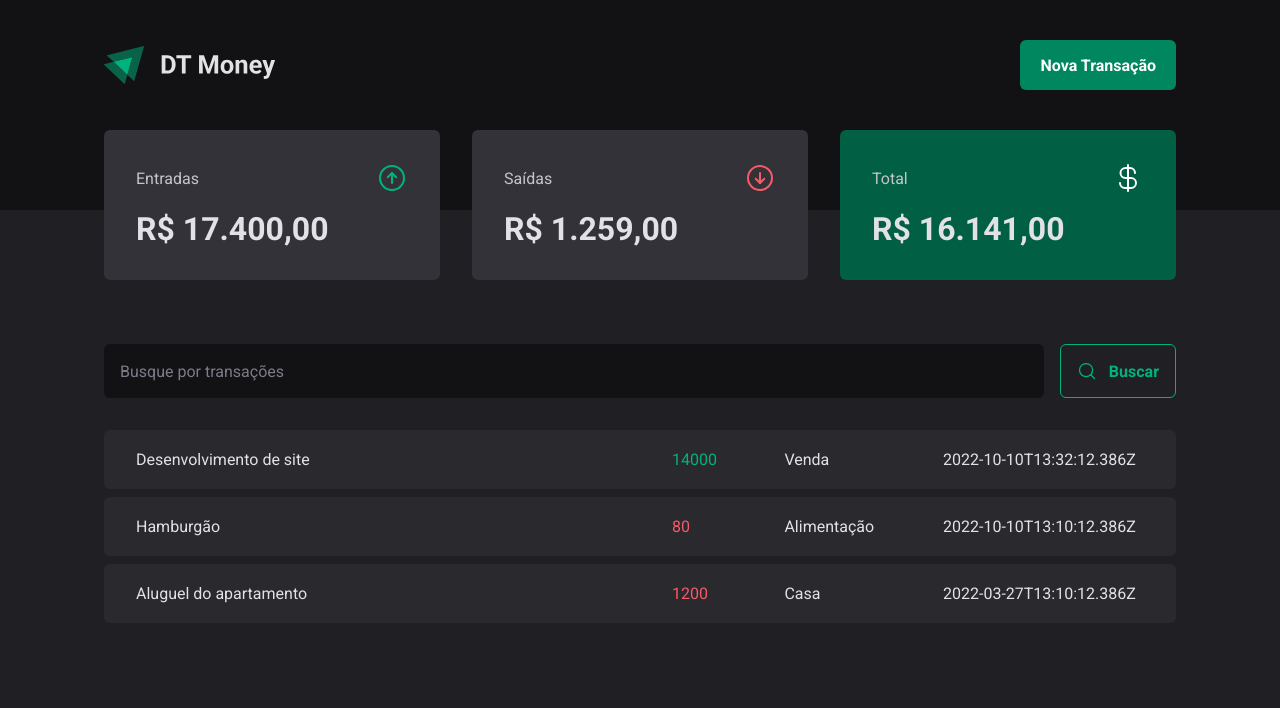
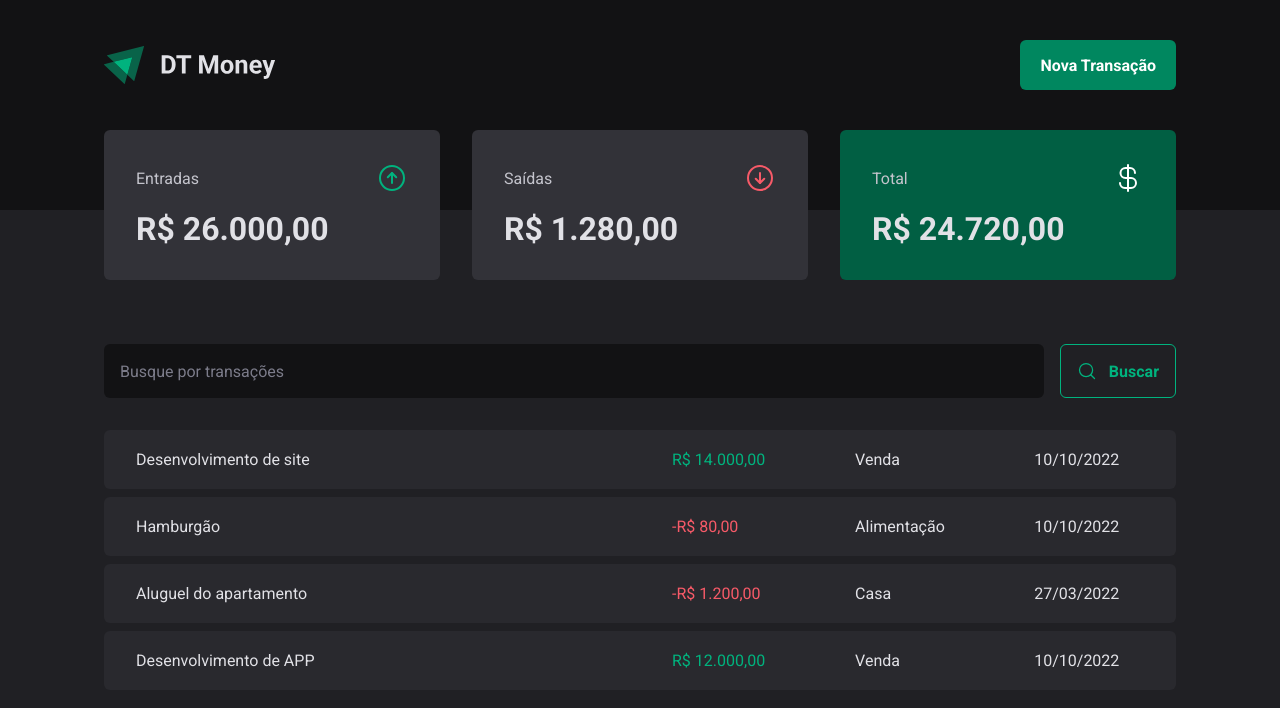
Before and after one commit to ViniOliver01/Dt-Money, a React (Vite) app: page / in a window 1280 px wide. Shown: the top 708 px of the page. Built offline with nearby package versions, Linux system fonts and the light colour scheme; data requests are answered from the project's data file.

Commit message:
Formatted data

```diff
--- a/server.json
+++ b/server.json
@@ -23,6 +23,14 @@
             "category": "Casa",
             "value": 1200,
             "createdAt": "2022-03-27T13:10:12.386Z"
+        },
+        {
+            "id": 4,
+            "descripton": "Desenvolvimento de APP",
+            "type": "income",
+            "category": "Venda",
+            "value": 12000,
+            "createdAt": "2022-10-10T13:32:12.386Z"
         }
     ]
 }
--- a/src/components/Summary/Summary.tsx
+++ b/src/components/Summary/Summary.tsx
@@ -2,11 +2,38 @@ import { SummaryCard, SummaryContainer } from './Summary.style';
 
 import { ArrowCircleDown, ArrowCircleUp, CurrencyDollar } from 'phosphor-react';
 import { TransactionsContext } from '../../contexts/TransactionsContext';
-import { useContext, useState } from 'react';
+import { useContext, useEffect, useState } from 'react';
+import { priceFormatter } from '../../utils/formatter';
 
 export function Summary(){
   const {transactions} = useContext(TransactionsContext);
-  console.log(transactions)
+  let sumIncome=0, sumOutcome=0;
+  let sumTotal;
+
+
+  transactions.map(item=>{
+    item.type === 'income' ? sumIncome+= item.value : sumOutcome+= item.value;;
+  })
+  sumTotal = sumIncome - sumOutcome;
+
+  const summary = transactions.reduce(
+    (acc, transaction) => {
+      if(transaction.type === 'income'){
+        acc.income += transaction.value;
+        acc.total += transaction.value;
+      }else{
+        acc.outcome += transaction.value;
+        acc.total -= transaction.value;
+      }
+      return acc
+    },
+    {
+      income: 0,
+      outcome: 0,
+      total: 0
+    }
+  )
+
 
   return (
     <SummaryContainer>
@@ -16,7 +43,7 @@ export function Summary(){
           <ArrowCircleUp size={32} color="#00b37e"/>
         </header>
 
-        <strong>R$ 17.400,00</strong>
+        <strong>{priceFormatter.format(summary.income)}</strong>
       </SummaryCard>
 
       <SummaryCard>
@@ -25,7 +52,7 @@ export function Summary(){
           <ArrowCircleDown size={32} color="#F75A68"/>
         </header>
 
-        <strong>R$ 1.259,00</strong>
+        <strong>{priceFormatter.format(summary.outcome)}</strong>
       </SummaryCard>
 
       <SummaryCard variant='green'>
@@ -34,7 +61,7 @@ export function Summary(){
           <CurrencyDollar size={32} color="#fff"/>
         </header>
 
-        <strong>R$ 16.141,00</strong>
+        <strong>{priceFormatter.format(summary.total)}</strong>
       </SummaryCard>
 
 
--- a/src/pages/Transactions/Transactions.tsx
+++ b/src/pages/Transactions/Transactions.tsx
@@ -2,9 +2,11 @@ import { useContext, useEffect, useState } from 'react';
 import { SearchForm } from '../../components/SearchFrom/SearchForm';
 import { Summary } from '../../components/Summary/Summary';
 import { TransactionsContext } from '../../contexts/TransactionsContext';
+import { priceFormatter } from '../../utils/formatter';
 import { Header } from './../../components/Header/Header';
 
 import { PriceHighLight, TransactionsContainer, TransactionsTable } from './Transactions.style';
+import { dateFormatter } from './../../utils/formatter';
 
 interface Transaction {
   id: number;
@@ -34,11 +36,13 @@ export function Transactions(){
                 <td width="50%">{transaction.descripton}</td>
                 <td>
                   <PriceHighLight variant={transaction.type}>
-                    {transaction.value}
+                    {transaction.type == 'outcome' ?
+                      priceFormatter.format(transaction.value*-1) :
+                      priceFormatter.format(transaction.value)}
                   </PriceHighLight>
                 </td>
                 <td>{transaction.category}</td>
-                <td>{transaction.createdAt}</td>
+                <td>{dateFormatter.format(new Date(transaction.createdAt))}</td>
               </tr>
               )
             })}
--- /dev/null
+++ b/src/utils/formatter.ts
@@ -0,0 +1,5 @@
+export const dateFormatter = new Intl.DateTimeFormat('pt-BR');
+
+export const priceFormatter = new Intl.NumberFormat('pt-BR',
+{style: 'currency', currency: 'BRL',}
+);
```
